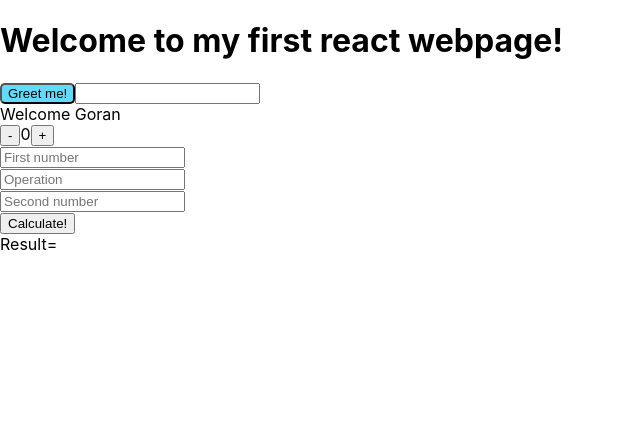
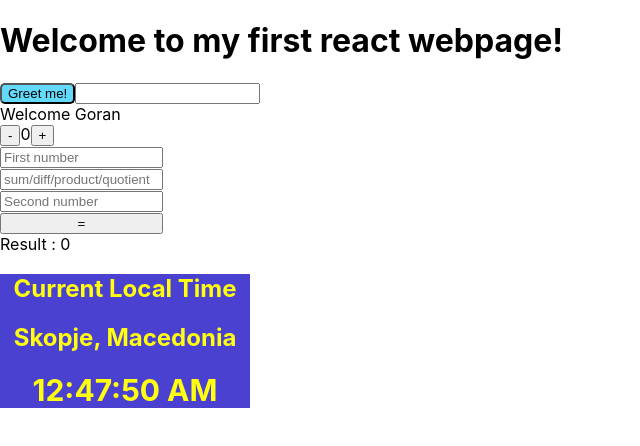
Before and after one commit to Goran94mkd/React-Semos, a React (Create React App) app in the folder prva-app/: page / in a window 1280 px wide. Shown: the top 446 px of the page, without its empty margins (0-640 px from the left). Built offline with nearby package versions, Linux system fonts and the light colour scheme.

Commit message:
react-first-homework

```diff
--- a/prva-app/src/App.js
+++ b/prva-app/src/App.js
@@ -3,6 +3,7 @@
 import Button from './Button.js'
 import Calc from './Calc'
 import Counter from './Counter.js'
+import Clock from './Clock.js'
 
 class App extends React.Component {
 
@@ -13,6 +14,7 @@
         <Button greeting='Welcome '/>
         <Counter />
         <Calc />
+        <Clock />
       </div>
     )
   }
--- /dev/null
+++ b/prva-app/src/Calc.css
@@ -0,0 +1,7 @@
+#button {
+  width: 163px;
+}
+
+#input {
+  width: 155px;
+}
--- a/prva-app/src/Calc.js
+++ b/prva-app/src/Calc.js
@@ -1,28 +1,76 @@
 import React from 'react'
+import './Calc.css'
 
 class Calc extends React.Component {
+
+  constructor() {
+    super()
+
+    this.state = {
+      firstInt: '',
+      operation: '',
+      secondInt: '',
+      initial: 0
+    }
+  }
+
+  setFirstInt = (event) => {
+    const firstValue = event.target.value
+    this.setState({ firstInt: firstValue })
+  }
+
+  setOperation = (event) => {
+    const secondValue = event.target.value
+    this.setState({ operation: secondValue })
+  }
+
+  setSecondInt = (event) => {
+    const thirdValue = event.target.value
+    this.setState({ secondInt: thirdValue })
+  }
+
+  calculate = () => {
+    const firstInteger = this.state.firstInt
+    const mathOperation = this.state.operation
+    const secondInteger = this.state.secondInt
+    let result = 0
+
+    if (mathOperation === 'sum') {
+      result = Number(firstInteger) + Number(secondInteger)
+    } else if (mathOperation === 'diff') {
+      result = firstInteger - secondInteger
+    } else if (mathOperation === 'product') {
+      result = firstInteger * secondInteger
+    } else if (mathOperation === 'quotient') {
+      result = firstInteger / secondInteger
+    } else if (!mathOperation) {
+      alert('Operation field can not be empty!')
+    }
+    this.setState({ initial: result })
+  }
+
 
   render = () => {
     return (
       <div>
         <div>
-          <input placeholder='First number' />
+          <input id="input" placeholder='First number' onChange={this.setFirstInt} />
         </div>
 
         <div>
-          <input placeholder='Operation' />
+          <input id="input" placeholder='sum/diff/product/quotient' onChange={this.setOperation} />
         </div>
 
         <div>
-          <input placeholder='Second number' />
+          <input id="input" placeholder='Second number' onChange={this.setSecondInt} />
         </div>
 
         <div>
-          <button>Calculate!</button>
+          <button id="button" onClick={this.calculate}>=</button>
         </div>
 
         <div>
-          Result=<span></span>
+          Result : <span>{this.state.initial}</span>
         </div>
       </div>
     )
--- /dev/null
+++ b/prva-app/src/Clock.css
@@ -0,0 +1,15 @@
+#divClock{
+  background-color: rgb(75, 65, 209);
+  width: 250px;
+}
+
+#h2 {
+  color: rgb(255, 255, 15);
+  text-align: center;
+}
+
+#h1 {
+  color: rgb(255, 255, 15);
+  text-align: center;
+  font-size: 30px;
+}
--- /dev/null
+++ b/prva-app/src/Clock.js
@@ -0,0 +1,35 @@
+import React from 'react'
+import './Clock.css'
+
+class Clock extends React.Component {
+  constructor() {
+    super()
+
+    this.state={
+      time: new Date()
+    }
+
+    setInterval(()=>
+      this.currentTime(),1000)
+  }
+
+  currentTime = () => {
+    this.setState({
+      time: new Date()
+    })
+  }
+
+  render() {
+    return (
+      <div id="divClock">
+        <h2 id="h2">Current Local Time</h2>
+        <h2 id="h2">Skopje, Macedonia</h2>
+        <h1 id="h1">
+          {this.state.time.toLocaleTimeString()}
+        </h1>
+      </div>
+    )
+  }
+}
+
+export default Clock;
```
Also changed, not shown: 2 other files (tests, documents, lock files or other folders).
